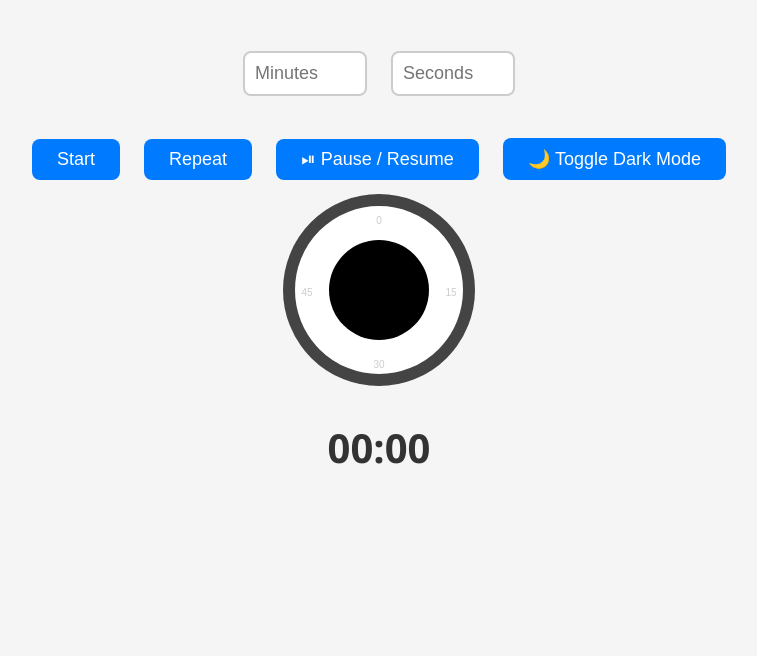
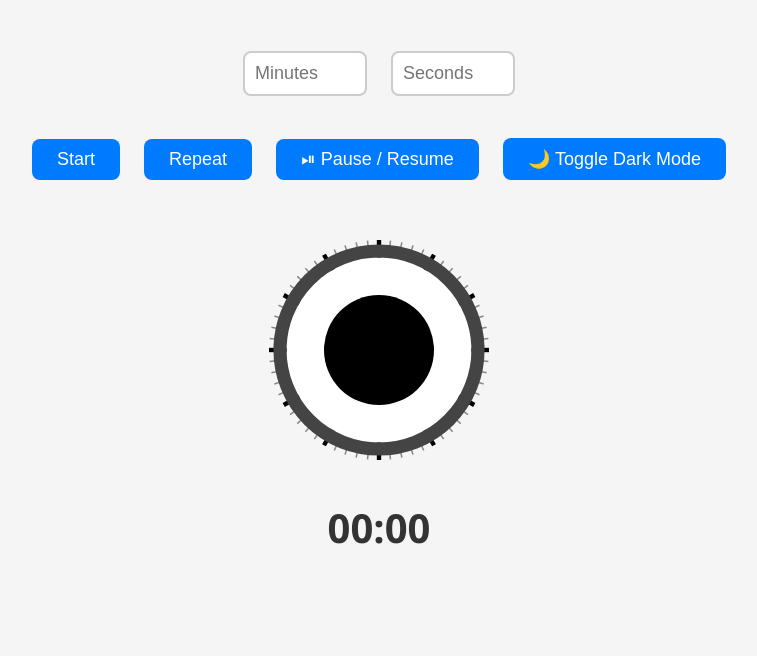
Before and after one commit to 7Andy24/kitchen-timer, a Flask app: page / in a window 1280 px wide. Shown: the part 164-820 px from the top of the page, without its empty margins (261-1018 px from the left). Before the commit the page ends 628 px from the top, so only its background shows below. Run offline with Flask 3, Linux system fonts and the light colour scheme.

Commit message:
Refined ticks, moved numbers outside, improved styling

```diff
--- a/static/style.css
+++ b/static/style.css
@@ -84,5 +84,5 @@ body.dark button:hover {
 
 #visual-timer {
     display: block;
-    margin: 0 auto 20px auto;
+    margin: 40px auto 20px auto;
 }
--- a/templates/index.html
+++ b/templates/index.html
@@ -19,7 +19,7 @@
 
     <button onclick="toggleDarkMode()">🌙 Toggle Dark Mode</button>
 
-    <svg id="visual-timer" width="200" height="200" viewBox="0 0 100 100">
+    <svg id="visual-timer" width="220" height="240" viewBox="0 0 100 100">
     <!-- Outer white rim -->
     <circle cx="50" cy="50" r="48" fill="white" />
 
@@ -74,17 +74,16 @@
 
     function createTickMarks(count = 60) {
         const group = document.getElementById("tick-marks");
-        const radiusOuter = 48;
-        const radiusInner = 44;
+        const radiusOuter = 50;
+        const radiusInner = 46;
         const radiusMajor = 42;
-        const radiusText = 36;
+        const radiusText = 58;
 
-        group.innerHTML = ''; // Clear any existing ticks/numbers
+        group.innerHTML = ''; // Clear previous ticks/numbers
 
         for (let i = 0; i < count; i++) {
             const angle = (2 * Math.PI / count) * i - Math.PI / 2;
 
-            // Thicker ticks every 5
             const isMajor = i % 5 === 0;
             const outer = radiusOuter;
             const inner = isMajor ? radiusMajor : radiusInner;
@@ -99,22 +98,23 @@
             tick.setAttribute("y1", y1);
             tick.setAttribute("x2", x2);
             tick.setAttribute("y2", y2);
-            tick.setAttribute("stroke", "#cccccc");
-            tick.setAttribute("stroke-width", isMajor ? "1.5" : "0.7");
+            tick.setAttribute("stroke", isMajor ? "#000000" : "#888888");
+            tick.setAttribute("stroke-width", isMajor ? "2" : "0.7");
 
             group.appendChild(tick);
 
-            // Add clock-style numbers every 15 seconds (i.e., 0, 15, 30, 45)
+            // Add numbers (every 15 seconds)
             if (i % 15 === 0) {
                 const label = document.createElementNS("http://www.w3.org/2000/svg", "text");
                 const x = 50 + radiusText * Math.cos(angle);
-                const y = 50 + radiusText * Math.sin(angle) + 3; // +3 to align baseline
+                const y = 50 + radiusText * Math.sin(angle) + 2; // align baseline
 
                 label.setAttribute("x", x);
                 label.setAttribute("y", y);
                 label.setAttribute("text-anchor", "middle");
-                label.setAttribute("fill", "#cccccc");
-                label.setAttribute("font-size", "5");
+                label.setAttribute("fill", "#000000");
+                label.setAttribute("font-size", "6");
+                label.setAttribute("font-weight", "bold");
                 label.setAttribute("font-family", "sans-serif");
 
                 const labelVal = (i === 0) ? "0" : String(i);
@@ -124,7 +124,6 @@
             }
         }
     }
-
 
     function startTimer() {
         const minutesInput = parseInt(document.getElementById("minutes").value) || 0;
```
